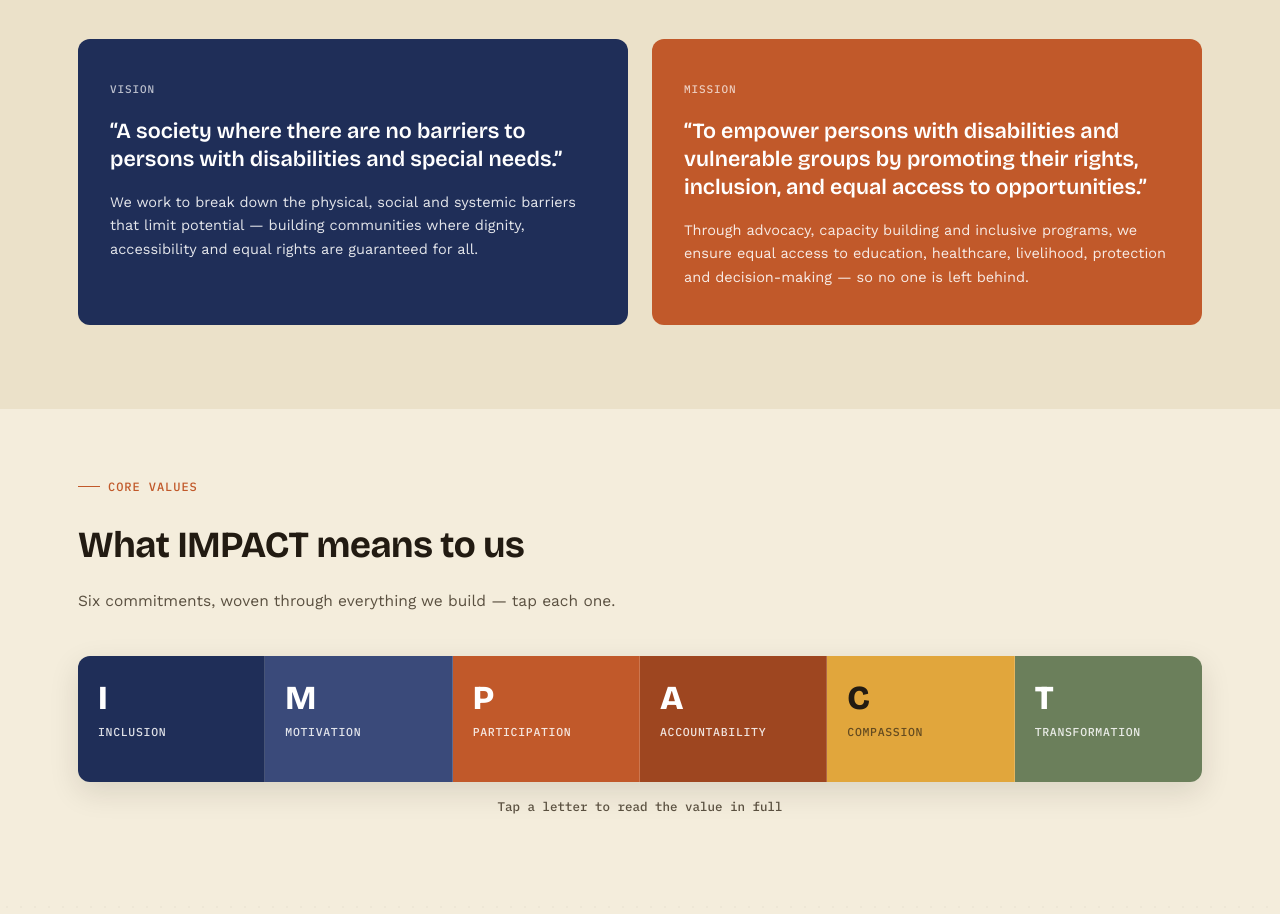
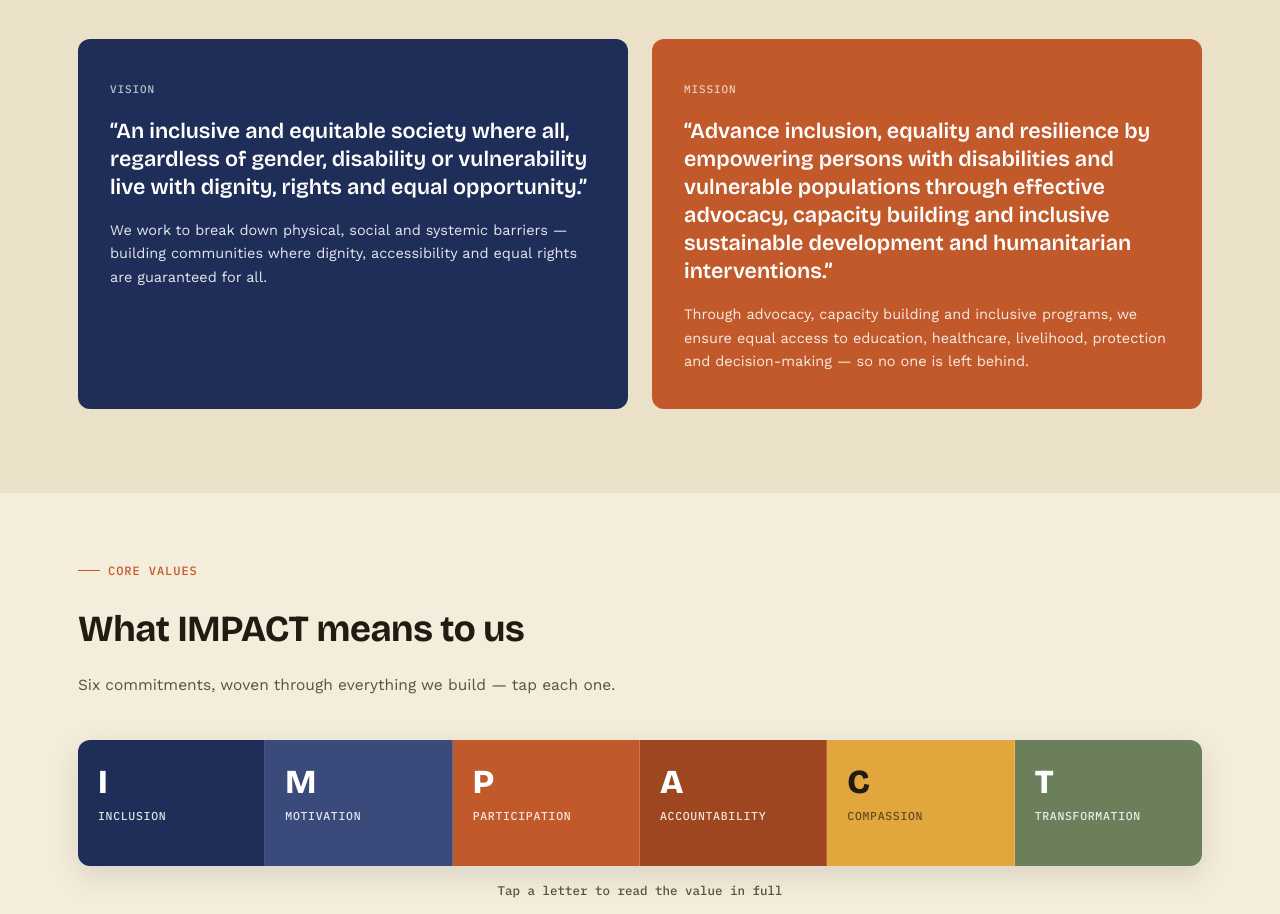
Before and after one commit to Don-Vicks/cdvsl, a plain HTML site: page index.html in a window 1280 px wide. Shown: the part 1780-2694 px from the top of the page. Drawn offline with nearby package versions, Linux system fonts and the light colour scheme.

Commit message:
style: update vision and mission statements on landing page

```diff
--- a/index.html
+++ b/index.html
@@ -441,12 +441,12 @@
     <div class="vm-grid">
       <div class="vm-card vision">
         <span class="tag">Vision</span>
-        <blockquote>“A society where there are no barriers to persons with disabilities and special needs.”</blockquote>
-        <p>We work to break down the physical, social and systemic barriers that limit potential — building communities where dignity, accessibility and equal rights are guaranteed for all.</p>
+        <blockquote>“An inclusive and equitable society where all, regardless of gender, disability or vulnerability live with dignity, rights and equal opportunity.”</blockquote>
+        <p>We work to break down physical, social and systemic barriers — building communities where dignity, accessibility and equal rights are guaranteed for all.</p>
       </div>
       <div class="vm-card mission">
         <span class="tag">Mission</span>
-        <blockquote>“To empower persons with disabilities and vulnerable groups by promoting their rights, inclusion, and equal access to opportunities.”</blockquote>
+        <blockquote>“Advance inclusion, equality and resilience by empowering persons with disabilities and vulnerable populations through effective advocacy, capacity building and inclusive sustainable development and humanitarian interventions.”</blockquote>
         <p>Through advocacy, capacity building and inclusive programs, we ensure equal access to education, healthcare, livelihood, protection and decision-making — so no one is left behind.</p>
       </div>
     </div>
```
